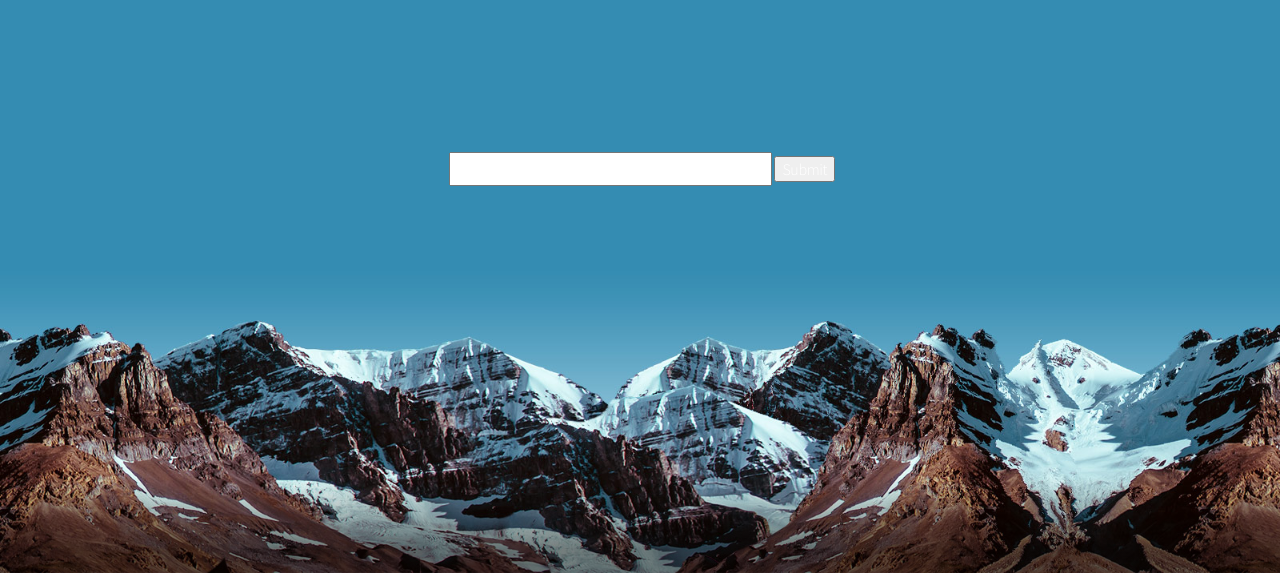
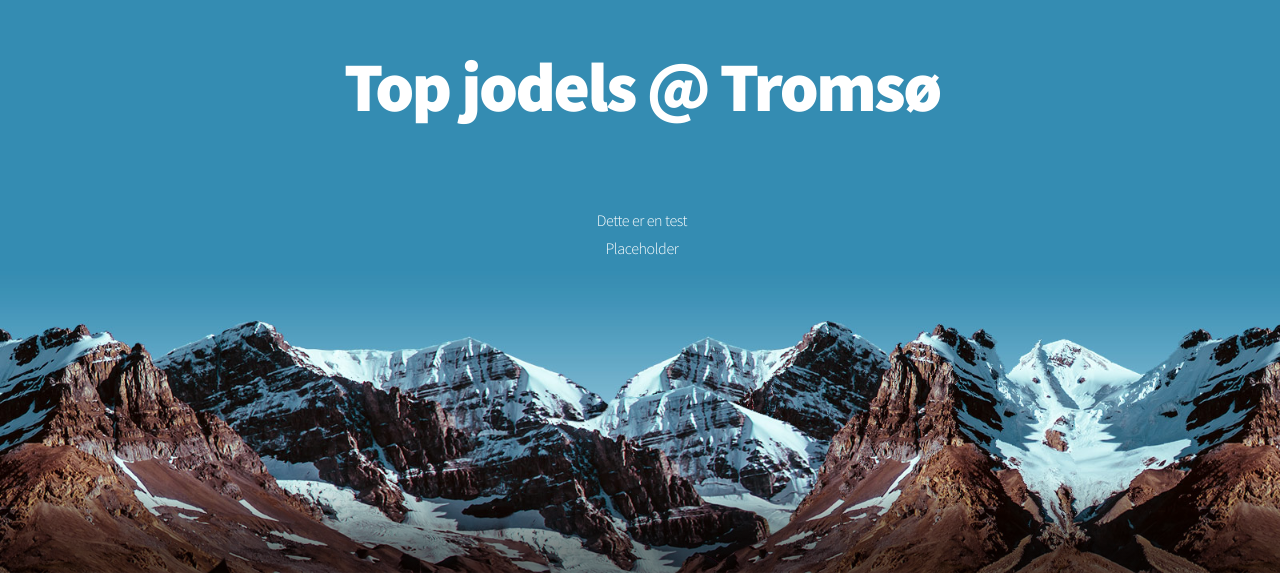
Before and after one commit to fredeil/fredeilno, a website: page public/jodel.html in a window 1280 px wide. Shown: the part 227-800 px from the top of the page. Drawn offline with Linux system fonts and the light colour scheme.

```diff
--- a/public/jodel.html
+++ b/public/jodel.html
@@ -14,20 +14,21 @@
 			<link rel="stylesheet" href="/css/style-noscript.css" />
 		</noscript>
 	</head>
-	<body class="loading">
 		<div id="wrapper">
 			<div id="bg"></div>
 			<div id="main">
 					<header id="header">
-						<nav>
-			<form id="send">
-				<input size="35" id="message"></input>
-				<input type="submit"></input>
+					<h1>Top jodels @ Tromsø</h1>
+					<br />
+					<br />
+					<br />
+					<h2>Dette er en test</h2>
+					<h3>Placeholder</h3>
 					</header>
 					<footer id="footer">
 					</footer>
 
 			</div>
 		</div>
-	</body>
+
 </html>
```
Also changed, not shown: public/index.html (+1 -1 lines), 1 other file.
